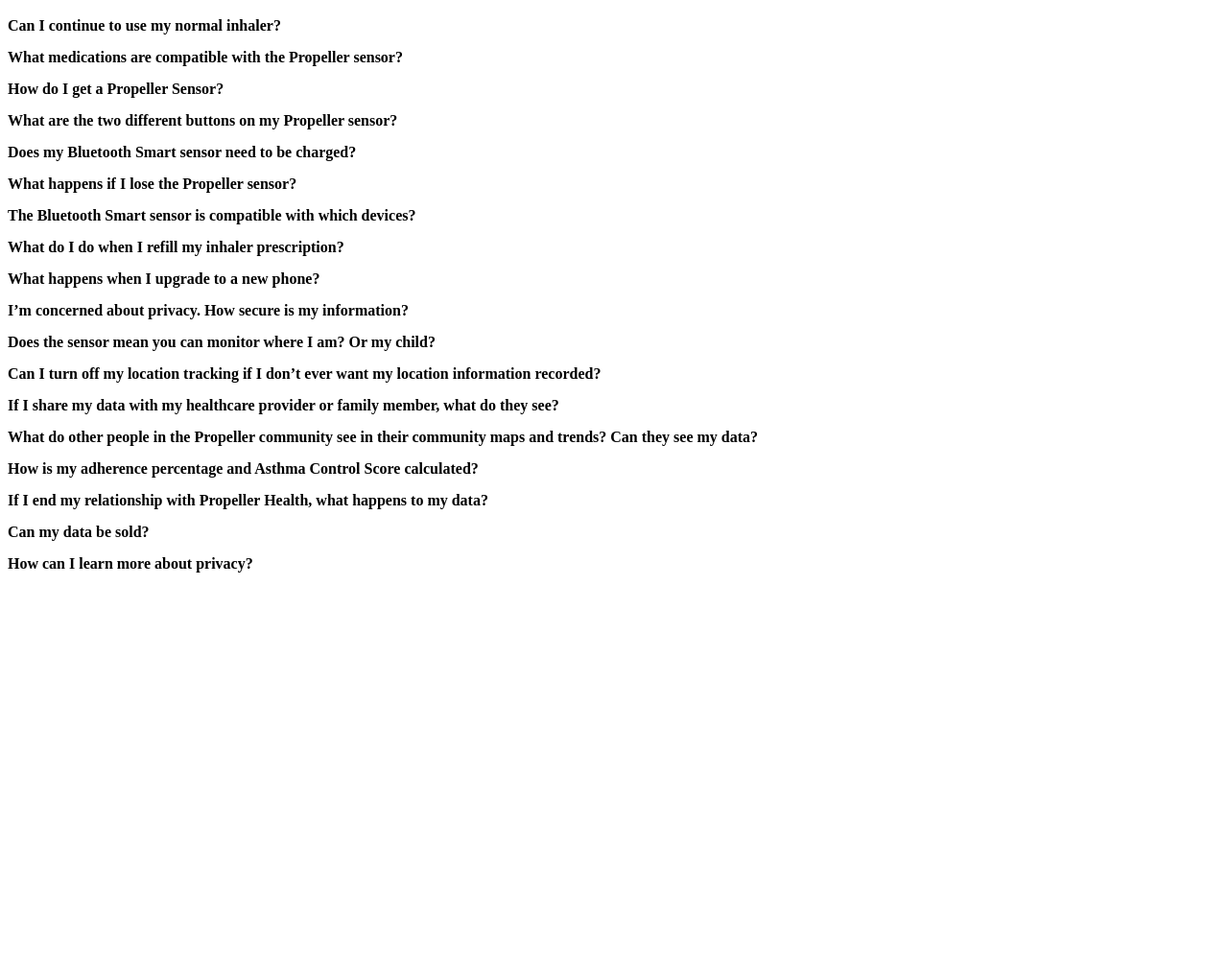
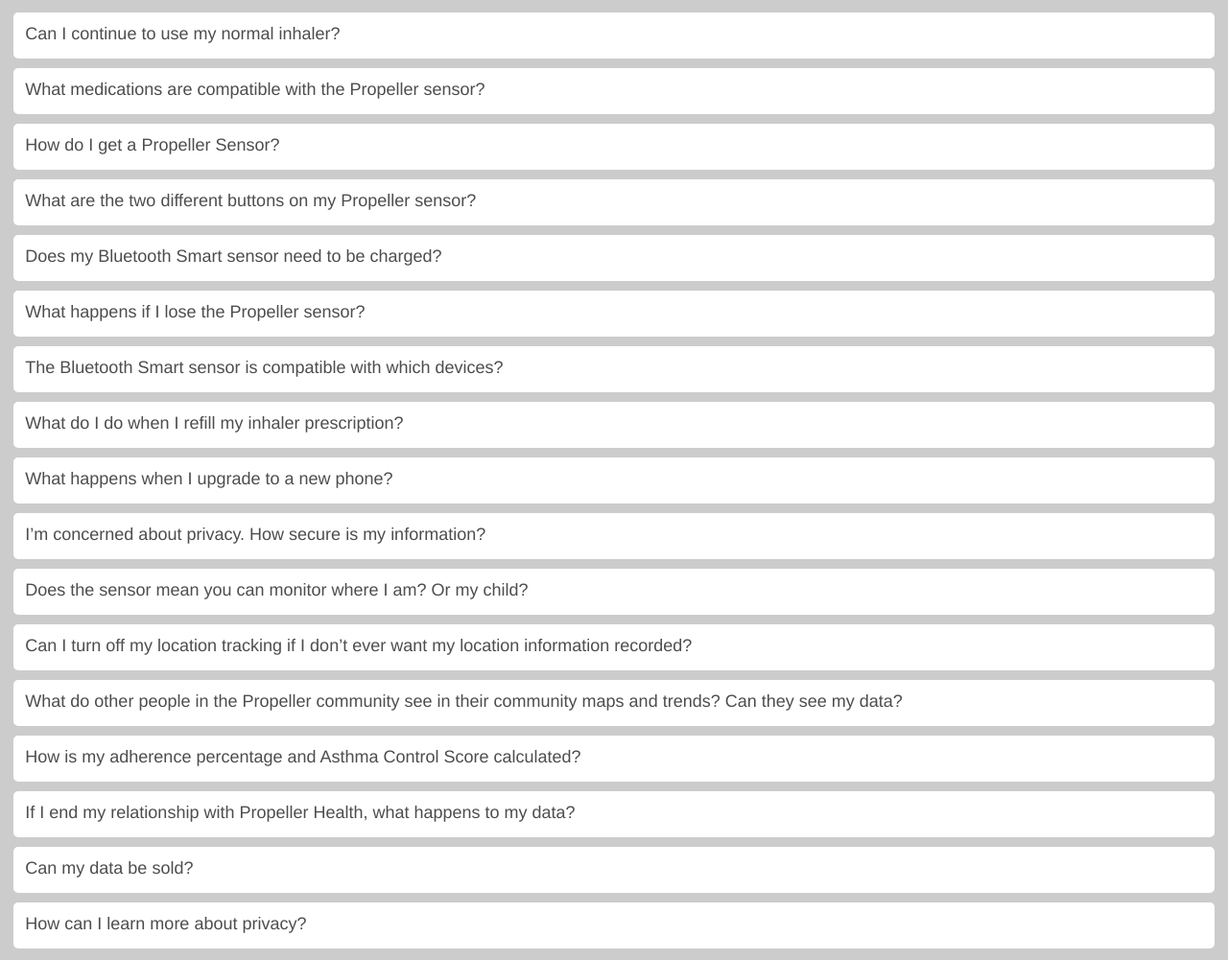
Before and after one commit to dstupakov/mobile_faqs, a plain HTML site: page index.html in a window 1280 px wide. Shown: the whole page at 96% size. Before the commit the page ends 800 px from the top, so only its background shows below. Drawn offline with nearby package versions, Linux system fonts and the light colour scheme; some packages are replaced by stand-ins of ours.

Commit message:
ng-repeat + Spanish

```diff
--- a/index.html
+++ b/index.html
@@ -1,4 +1,6 @@
-<script type="text/javascript" src="http://code.jquery.com/jquery-1.11.0.min.js"></script>
+<script type="text/javascript" src="https://ajax.googleapis.com/ajax/libs/jquery/1.11.0/jquery.min.js"></script>
+<script src="https://ajax.googleapis.com/ajax/libs/angularjs/1.3.1/angular.min.js"></script>
+<script src="https://ajax.googleapis.com/ajax/libs/angularjs/1.3.1/angular-sanitize.min.js"></script>
 <meta http-equiv="content-type" content="text/html; charset=utf-8" />
 <script>
 $(document).ready(function() {
@@ -6,153 +8,200 @@
     $('.faq_question').click(function() {
 
         if ($(this).parent().is('.open')){
-            $(this).closest('.faq').find('.faq_answer_container').animate({'height':'0'},500);
+            $(this).closest('.faq').find('.faq_answer_container').animate({'height':'0'},250);
             $(this).closest('.faq').removeClass('open');
 
             }else{
-                var newHeight =$(this).closest('.faq').find('.faq_answer').height() +'px';
-                $(this).closest('.faq').find('.faq_answer_container').animate({'height':newHeight},500);
+                var newHeight =$(this).closest('.faq').find('.faq_answer').height()+5 +'px';
+                $(this).closest('.faq').find('.faq_answer_container').animate({'height':newHeight},250);
                 $(this).closest('.faq').addClass('open');
             }
 
     });
+});
+angular.module('app', ['ngSanitize'])
+  .controller('MyCtrl', ['$scope', '$sce',
+    function ($scope, $sce){
 
-});
+    $scope.sanitize = function(val) {
+      return $sce.trustAsHtml(val);
+    };
 
+    $scope.userlang =  window.navigator.language;
+
+    console.log($scope.userlang);
+
+    $scope.getfaqs = function(lang) {
+      if (lang.match(/(es-)/g)) {
+        return $scope.faqs_es;
+      } else {
+        return $scope.faqs_en;
+      };
+    }
+
+    $scope.faqs_en =
+      [{
+      faq_question: 'Can I continue to use my normal inhaler?',
+      faq_answer: 'Yes, the Propeller sensor attaches to the end of most metered-dose inhalers. You will not need a new inhaler to start using the Propeller" sensor.'
+      }, {
+      faq_question: 'What medications are compatible with the Propeller sensor?',
+      faq_answer: 'The Propeller sensor is compatible with most metered-dose inhalers for both rescue and controller medications. To see a complete list of medications the Propeller sensor is compatible with, <a href="http://propellerhealth.com/compatible-medications/">click here</a>.'
+      }, {
+      faq_question: 'How do I get a Propeller Sensor?',
+      faq_answer: 'Currently, Propeller requires a prescription from your doctor. If you would like to receive Propeller, please contact us and we can help facilitate the process.'
+      }, {
+      faq_question: 'What are the two different buttons on my Propeller sensor?',
+      faq_answer: 'The sensor has two buttons, a primary button on top [1] that detects when the inhaler is used, and a secondary button on the side [2] that is used for other functions like pairing and placing the sensor in airplane mode.'
+      }, {
+      faq_question: 'Does my Bluetooth Smart sensor need to be charged?',
+      faq_answer: 'The Bluetooth Smart sensor battery will last at least 1.5 years. When the battery is low, we will send you a new sensor.'
+      }, {
+      faq_question: 'What happens if I lose the Propeller sensor?',
+      faq_answer: 'Not to worry. Simply call our office at 877-251-5451 or email us at <a href="http://propellerhealth.com/supportcontact/">help(at)propellerhealth.com</a> so we can get you what you need.'
+      }, {
+      faq_question: 'The Bluetooth Smart sensor is compatible with which devices?',
+      faq_answer: 'The Bluetooth Smart sensor is compatible with devices running on iOS 7 and Android 4.3+'
+      }, {
+      faq_question: 'What do I do when I refill my inhaler prescription?',
+      faq_answer: 'Don’t forget to move your sensor to your new inhaler! Make sure if you are refilling both your daily and your rescue medication that you note down which sensor should be on which medication.'
+      }, {
+      faq_question: 'What happens when I upgrade to a new phone?',
+      faq_answer: 'When you get a new phone, just download the Propeller app and log in. You will be good to go.'
+      }, {
+      faq_question: 'I’m concerned about privacy. How secure is my information?',
+      faq_answer: 'Your privacy is very important to Propeller, and we value your privacy. Your information will never be sold, and your personally identifiable information, such as full name and email address, will never be revealed to others without your consent. The company’s privacy practices and the choices you can make about the way your information is collected online and how that information is used are explained in our <a href="http://propellerhealth.com/privacy/">privacy policy</a>.'
+      }, {
+      faq_question: 'Does the sensor mean you can monitor where I am? Or my child?',
+      faq_answer: 'No. Not to worry, this is not a big brother scenario. Think about your sensor as snapping a photo each time you use the inhaler – a photo of date, time, and location data when paired with your mobile device. Location data from your inhaler usages is not shared with anyone unless you give permission, such as choosing to share your asthma or COPD data with a family member or healthcare provider.'
+      }, {
+      faq_question: 'Can I turn off my location tracking if I don’t ever want my location information recorded?',
+      faq_answer: 'Yes. You can disable location settings for the Propeller mobile app via your general settings on your phone. When location services are disabled, the app will still keep track of the date and time that you use your inhaler, but it will not collect any location information.'
+      }, {
+      faq_question: 'What do other people in the Propeller community see in their community maps and trends? Can they see my data?',
+      faq_answer: 'No, other Propeller users cannot view your data. If you opt in to share anonymized location data, no personal information will ever be shared, and your trends and locations will be aggregated and anonymized within your local community so nothing can ever be linked to an individual. A user can see, for example, that the area between 3<sup>rd</sup> and 7<sup>th</sup> streets downtown is a hot spot for attacks, but they can’t see who has been having problems there. We are also careful to aggregate hot spots to include multiple users so that no hot spot could be traced back to an individual’s home or work location.'
+      }, {
+      faq_question: 'How is my adherence percentage and Asthma Control Score calculated?',
+      faq_answer: 'Adherence percentage is calculated on the doses a user takes vs. what was described in their Propeller medication plan. <a href="http://propellerhealth.com/2013/09/asthma-control-score-mean/">Read this post</a> to understand how your Asthma Control Score is calculated based on the national guidelines.'
+      }, {
+      faq_question: 'If I end my relationship with Propeller Health, what happens to my data?',
+      faq_answer: 'You can export your personal identifying information and data before your relationship with Propeller Health ends, if you choose. To the extent possible we will delete from our systems all of your personal identifying information and data. Any personal identifying information and data that we cannot delete will be held securely and privately in accordance with all applicable state and federal laws. We may retain anonymous data about the type of phone you used, technical support information, data that contributed to historical community trends or product enhancements.'
+      }, {
+      faq_question: 'Can my data be sold?',
+      faq_answer: 'No. Your information will not be sold, and your personally identifiable information, such as full name and email address, will not be revealed to others without your consent.'
+      }, {
+      faq_question: 'How can I learn more about privacy?',
+      faq_answer: 'Read our full <a title="Privacy Policy" href="http://propellerhealth.com/privacy/">privacy policy</a>.'
+      }];
+
+    $scope.faqs_es =
+      [{
+      faq_question: 'Donde esta el bano?',
+      faq_answer: 'Yes, the Propeller sensor attaches to the end of most metered-dose inhalers. You will not need a new inhaler to start using the Propeller" sensor.'
+      }, {
+      faq_question: 'What medications are compatible with the Propeller sensor?',
+      faq_answer: 'The Propeller sensor is compatible with most metered-dose inhalers for both rescue and controller medications. To see a complete list of medications the Propeller sensor is compatible with, <a href="http://propellerhealth.com/compatible-medications/">click here</a>.'
+      }, {
+      faq_question: 'How do I get a Propeller Sensor?',
+      faq_answer: 'Currently, Propeller requires a prescription from your doctor. If you would like to receive Propeller, please contact us and we can help facilitate the process.'
+      }, {
+      faq_question: 'What are the two different buttons on my Propeller sensor?',
+      faq_answer: 'The sensor has two buttons, a primary button on top [1] that detects when the inhaler is used, and a secondary button on the side [2] that is used for other functions like pairing and placing the sensor in airplane mode.'
+      }, {
+      faq_question: 'Does my Bluetooth Smart sensor need to be charged?',
+      faq_answer: 'The Bluetooth Smart sensor battery will last at least 1.5 years. When the battery is low, we will send you a new sensor.'
+      }, {
+      faq_question: 'What happens if I lose the Propeller sensor?',
+      faq_answer: 'Not to worry. Simply call our office at 877-251-5451 or email us at <a href="http://propellerhealth.com/supportcontact/">help(at)propellerhealth.com</a> so we can get you what you need.'
+      }, {
+      faq_question: 'The Bluetooth Smart sensor is compatible with which devices?',
+      faq_answer: 'The Bluetooth Smart sensor is compatible with devices running on iOS 7 and Android 4.3+'
+      }, {
+      faq_question: 'What do I do when I refill my inhaler prescription?',
+      faq_answer: 'Don’t forget to move your sensor to your new inhaler! Make sure if you are refilling both your daily and your rescue medication that you note down which sensor should be on which medication.'
+      }, {
+      faq_question: 'What happens when I upgrade to a new phone?',
+      faq_answer: 'When you get a new phone, just download the Propeller app and log in. You will be good to go.'
+      }, {
+      faq_question: 'I’m concerned about privacy. How secure is my information?',
+      faq_answer: 'Your privacy is very important to Propeller, and we value your privacy. Your information will never be sold, and your personally identifiable information, such as full name and email address, will never be revealed to others without your consent. The company’s privacy practices and the choices you can make about the way your information is collected online and how that information is used are explained in our <a href="http://propellerhealth.com/privacy/">privacy policy</a>.'
+      }, {
+      faq_question: 'Does the sensor mean you can monitor where I am? Or my child?',
+      faq_answer: 'No. Not to worry, this is not a big brother scenario. Think about your sensor as snapping a photo each time you use the inhaler – a photo of date, time, and location data when paired with your mobile device. Location data from your inhaler usages is not shared with anyone unless you give permission, such as choosing to share your asthma or COPD data with a family member or healthcare provider.'
+      }, {
+      faq_question: 'Can I turn off my location tracking if I don’t ever want my location information recorded?',
+      faq_answer: 'Yes. You can disable location settings for the Propeller mobile app via your general settings on your phone. When location services are disabled, the app will still keep track of the date and time that you use your inhaler, but it will not collect any location information.'
+      }, {
+      faq_question: 'What do other people in the Propeller community see in their community maps and trends? Can they see my data?',
+      faq_answer: 'No, other Propeller users cannot view your data. If you opt in to share anonymized location data, no personal information will ever be shared, and your trends and locations will be aggregated and anonymized within your local community so nothing can ever be linked to an individual. A user can see, for example, that the area between 3<sup>rd</sup> and 7<sup>th</sup> streets downtown is a hot spot for attacks, but they can’t see who has been having problems there. We are also careful to aggregate hot spots to include multiple users so that no hot spot could be traced back to an individual’s home or work location.'
+      }, {
+      faq_question: 'How is my adherence percentage and Asthma Control Score calculated?',
+      faq_answer: 'Adherence percentage is calculated on the doses a user takes vs. what was described in their Propeller medication plan. <a href="http://propellerhealth.com/2013/09/asthma-control-score-mean/">Read this post</a> to understand how your Asthma Control Score is calculated based on the national guidelines.'
+      }, {
+      faq_question: 'If I end my relationship with Propeller Health, what happens to my data?',
+      faq_answer: 'You can export your personal identifying information and data before your relationship with Propeller Health ends, if you choose. To the extent possible we will delete from our systems all of your personal identifying information and data. Any personal identifying information and data that we cannot delete will be held securely and privately in accordance with all applicable state and federal laws. We may retain anonymous data about the type of phone you used, technical support information, data that contributed to historical community trends or product enhancements.'
+      }, {
+      faq_question: 'Can my data be sold?',
+      faq_answer: 'No. Your information will not be sold, and your personally identifiable information, such as full name and email address, will not be revealed to others without your consent.'
+      }, {
+      faq_question: 'How can I learn more about privacy?',
+      faq_answer: 'Read our full <a title="Privacy Policy" href="http://propellerhealth.com/privacy/">privacy policy</a>.'
+      }];
+
+}]);
 </script>
+
 <style>
-/*FAQS*/
+.body {
+  background-color: #cccccc;
+}
+.faq {
+  border-radius: 5px;
+  border: 2px solid #ffffff;
+  padding: 5px 5px 5px 5px;
+  background-color: #ffffff;
+}
+.faq_container {
+  padding: 5px .5% 5px .5%;
+  display: block;
+  width: 99%;
+}
 .faq_question {
   margin: 0px;
-    padding: 10px 10px 5px 0px;
+  padding: 5px 5px 9px 5px;
   display: inline-block;
   cursor: pointer;
-    font-weight: bold;
+  font-family: 'Helvetica Neue', Helvetica, Arial, sans-serif;
+  color: #4d4d4d;
+  font-size: large;
+  font-style: normal;
+  font-variant: normal;
+  font-weight: 500;
+  line-height: 20px;
 }
 
 .faq_answer_container {
   height: 0px;
   overflow: hidden;
-    padding: 0px;
+  padding: 0px 5px 0px 5px;
+  font-family: 'Helvetica Neue', Helvetica, Arial, sans-serif;
+  color: #4d4d4d;
+  font-size: medium;
+  font-style: normal;
+  font-variant: normal;
+  font-weight: 300;
+  line-height: 15px;
+  display: block;
 }
 </style>
 
-<div class="faq_container">
+<body class="body" ng-app="app" ng-controller="MyCtrl">
+<div ng-init="faqs = getfaqs(userlang)">
+<div class="faq_container" ng-repeat="questions in faqs">
   <div class="faq">
-      <div class="faq_question">Can I continue to use my normal inhaler?</div>
+    <div class="faq_question">{{questions.faq_question}}</div>
       <div class="faq_answer_container">
-              <div class="faq_answer">Yes, the Propeller sensor attaches to the end of most metered-dose inhalers. You will not need a new inhaler to start using the Propeller sensor.</div>
+        <div class="faq_answer" ng-bind-html="sanitize(questions.faq_answer)"></div>
       </div>
-    </div>
-    <div class="faq">
-      <div class="faq_question">What medications are compatible with the Propeller sensor?</div>
-           <div class="faq_answer_container">
-              <div class="faq_answer">The Propeller&nbsp;sensor is compatible with most metered-dose inhalers for both rescue and controller medications. To see a complete list of medications the Propeller&nbsp;sensor is compatible with,&nbsp;<a href="http://propellerhealth.com/compatible-medications/">click here</a>.</div>
-           </div>
-    </div>
-    <div class="faq">
-      <div class="faq_question">How do I get a Propeller Sensor?</div>
-           <div class="faq_answer_container">
-              <div class="faq_answer">Currently, Propeller requires a prescription from your doctor. &nbsp;If you would like to receive Propeller, please contact us and we can help facilitate the process.</div>
-           </div>
-    </div>
-    <div class="faq">
-      <div class="faq_question">What are the two different buttons on my Propeller sensor?</div>
-           <div class="faq_answer_container">
-              <div class="faq_answer">The sensor has two buttons, a primary button on top [1] that detects when the inhaler is used, and a secondary button on the side [2] that is used for other functions like pairing and placing the sensor in airplane mode.</div>
-           </div>
-    </div>
-    <div class="faq">
-      <div class="faq_question">Does my Bluetooth Smart sensor need to be charged?</div>
-           <div class="faq_answer_container">
-              <div class="faq_answer">The Bluetooth Smart sensor battery will last at least 1.5 years. When the battery is low, we will send you a new sensor.</div>
-           </div>
-    </div>
-    <div class="faq">
-      <div class="faq_question">What happens if I lose the Propeller sensor?</div>
-           <div class="faq_answer_container">
-              <div class="faq_answer">Not to worry. Simply call our office at 877-251-5451 or email us at&nbsp;<a href="http://propellerhealth.com/supportcontact/">help(at)propellerhealth.com</a>&nbsp;so we can get you what you need.</div>
-           </div>
-    </div>
-    <div class="faq">
-      <div class="faq_question">The Bluetooth Smart sensor is compatible with which devices?</div>
-           <div class="faq_answer_container">
-              <div class="faq_answer">The Bluetooth Smart sensor is compatible with devices running on iOS 7 and Android 4.3+</div>
-           </div>
-    </div>
-    <div class="faq">
-      <div class="faq_question">What do I do when I refill my inhaler prescription?</div>
-           <div class="faq_answer_container">
-              <div class="faq_answer">Don’t forget to move your sensor to your new inhaler! Make sure if&nbsp;you are refilling&nbsp;both your daily and your rescue medication that you note down which sensor should be on which medication.</div>
-           </div>
-    </div>
-    <div class="faq">
-      <div class="faq_question">What happens when I upgrade to a new phone?</div>
-           <div class="faq_answer_container">
-              <div class="faq_answer">When you get a new phone, just download the Propeller app and log in. You will be good to go.</div>
-           </div>
-    </div>
-    <div class="faq">
-      <div class="faq_question">I’m concerned about privacy. How secure is my information?</div>
-           <div class="faq_answer_container">
-              <div class="faq_answer">Your privacy is very important to Propeller, and we value your privacy. Your information will never be sold, and your personally identifiable information, such as full name and email address, will never be revealed to others without your consent. The company’s privacy practices and the choices you can make about the way your information is collected online and how that information is used are explained in our&nbsp;<a href="http://propellerhealth.com/privacy/">privacy policy</a>.</div>
-           </div>
-    </div>
-    <div class="faq">
-      <div class="faq_question">Does the sensor mean you can monitor where I am? Or my child? </div>
-           <div class="faq_answer_container">
-              <div class="faq_answer">No. Not to worry, this is not a big brother scenario. Think about your sensor as snapping a photo each time you use the inhaler – a photo of date, time, and location data when paired with your mobile device. Location data from your inhaler usages is not shared with anyone unless you give permission, such as choosing to share your asthma or COPD data with a family member or healthcare provider.</div>
-           </div>
-      </div>
-    </div>
-    <div class="faq">
-      <div class="faq_question">Can I turn off my location tracking if I don’t ever want my location information recorded?</div>
-           <div class="faq_answer_container">
-              <div class="faq_answer">Yes. You can disable location settings for the Propeller mobile app via your general settings on your phone. When location services are disabled, the app will still keep track of the date and time that you use your inhaler, but it will not collect any location information.
-           </div>
-      </div>
-    </div>
-    <div class="faq">
-      <div class="faq_question">If I share my data with my healthcare provider or family member, what do they see?</div>
-           <div class="faq_answer_container">
-              <div class="faq_answer">You decide which data you want to share. Remember, you’re always in control. There are four key types of data, and you can decide to share each one or none:
-              <ol start="1">
-              <li>Clinical data (medications, events, and level of control)</li>
-              <li>Personal data (name, birthdate, address, phone number)</li>
-              <li>Sensor data (sensor ID, battery level, last sync)</li>
-              <li>Aggregated, anonymized location data</li>
-              </ol>
-              </div>
-           </div>
-    </div>
-    <div class="faq">
-      <div class="faq_question">What do other people in the Propeller community see in their community maps and trends? Can they see my data?</div>
-           <div class="faq_answer_container">
-              <div class="faq_answer">No, other Propeller users cannot view your data. If you opt in to share anonymized location data, no personal information will ever be shared, and your trends and locations will be aggregated and anonymized within your local community so nothing can ever be linked to an individual. A user can see, for example, that the area between 3<sup>rd</sup> and 7<sup>th</sup> streets downtown is a hot spot for &nbsp;attacks, but they can’t see who has been having problems there. We are also careful to aggregate hot spots to include multiple users so that no hot spot could be traced back to an individual’s home or work location.</div>
-           </div>
-    </div>
-    <div class="faq">
-      <div class="faq_question">How is my adherence percentage and Asthma Control Score calculated?</div>
-           <div class="faq_answer_container">
-              <div class="faq_answer">Adherence percentage is calculated on the doses a user takes vs. what was described in their Propeller medication plan. <a href="http://propellerhealth.com/2013/09/asthma-control-score-mean/">Read this post</a> to understand how your Asthma Control Score is calculated based on the national guidelines.</div>
-           </div>
-    </div>
-    <div class="faq">
-      <div class="faq_question">If I end my relationship with Propeller Health, what happens to my data?</div>
-           <div class="faq_answer_container">
-              <div class="faq_answer">You can export your personal identifying information and data before your relationship with Propeller Health ends, if you choose. To the extent possible we will delete from our systems all of your personal identifying information and data. Any personal identifying information and data that we cannot delete will be held securely and privately in accordance with all applicable state and federal laws. We may retain anonymous data about the type of phone you used, technical support information, data that contributed to historical community trends or product enhancements.</div>
-           </div>
-    </div>
-    <div class="faq">
-      <div class="faq_question">Can my data be sold?</div>
-           <div class="faq_answer_container">
-              <div class="faq_answer">No<b>.</b> Your information will not &nbsp;be sold, and your personally identifiable information, such as full name and email address, will not be revealed to others without your consent.</div>
-           </div>
-    </div>
-    <div class="faq">
-      <div class="faq_question">How can I learn more about privacy?</div>
-           <div class="faq_answer_container">
-              <div class="faq_answer">Read our full <a title="Privacy Policy" href="http://propellerhealth.com/privacy/">privacy policy</a>.</div>
   </div>
 </div>
 </div>
```
Lines whose indentation alone changed are shown as unchanged.
